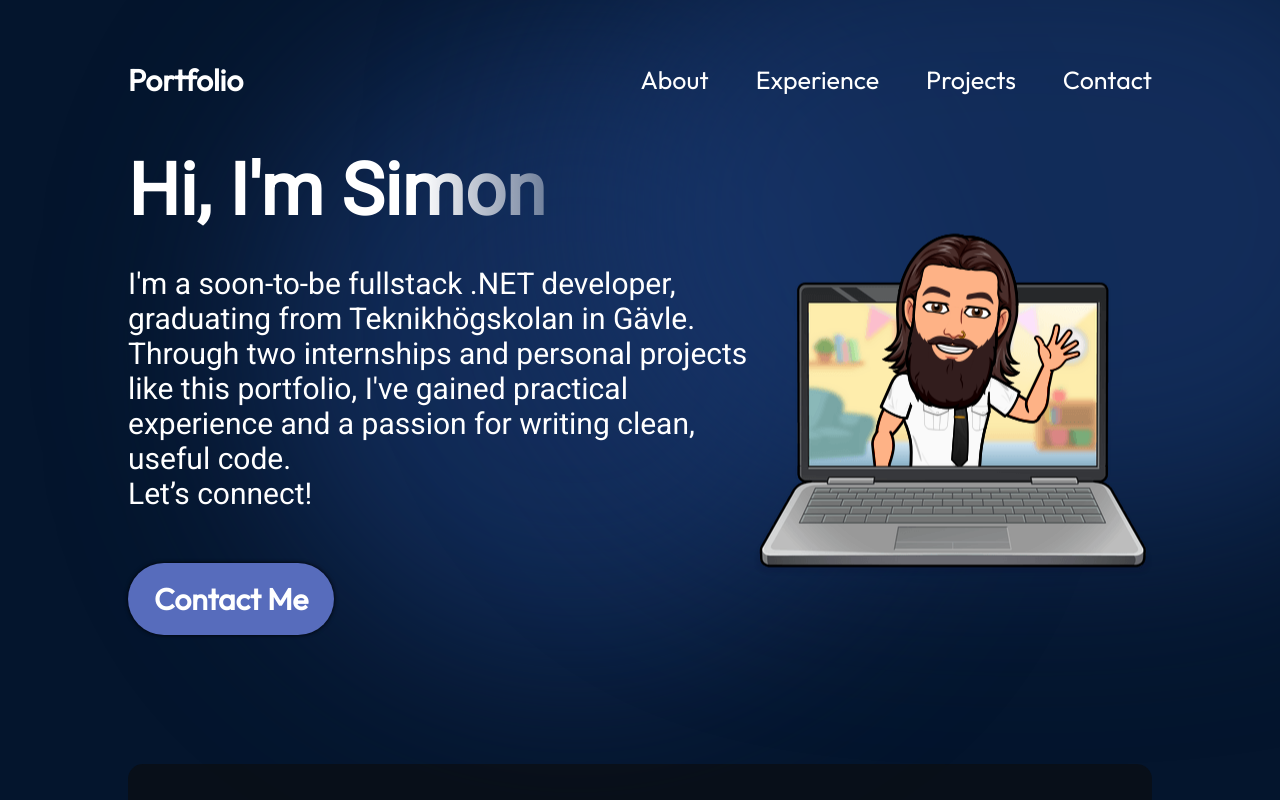
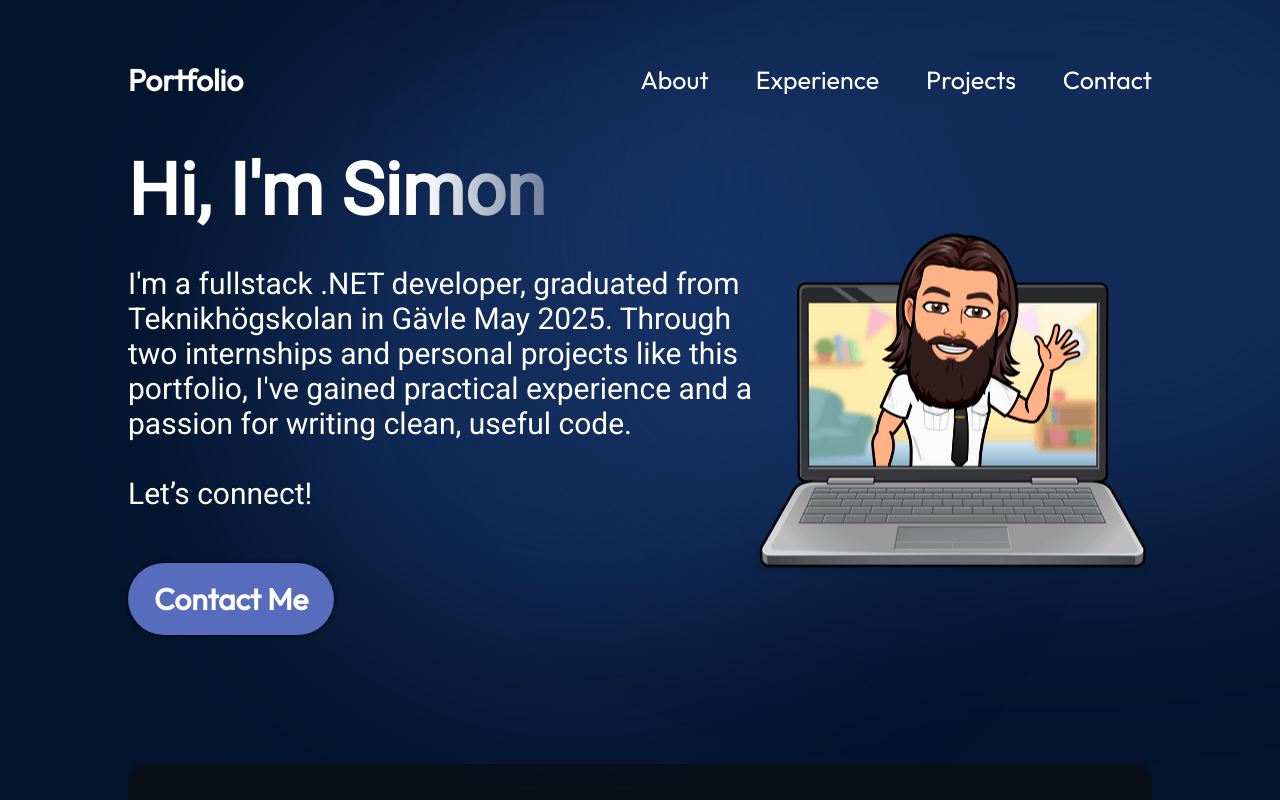
Before and after one commit to DahBoneDokkta/my-react-portfolio, a React (Vite) app: page / in a window 1280 px wide. Built offline with nearby package versions, Linux system fonts and the light colour scheme.

Commit message:
Updated intro again, changed Contact Me button to link to LinkedIn

```diff
--- a/src/components/Hero/Hero.jsx
+++ b/src/components/Hero/Hero.jsx
@@ -7,12 +7,12 @@ export const Hero = () => {
         <section className={styles.container}>
             <div className={styles.content}>
                 <h1 className={styles.title}>Hi, I'm Simon</h1>
-                <p className={styles.description}>I'm a soon-to-be fullstack .NET developer, graduating from Teknikhögskolan in Gävle.
+                <p className={styles.description}>I'm a fullstack .NET developer, graduated from Teknikhögskolan in Gävle May 2025.
                     Through two internships and personal projects like this portfolio, I've gained practical experience and a passion for writing clean, useful code.
                     <br />
-                    Let’s connect!
+                    <br />Let’s connect!
                 </p>
-                <a href="" className={styles.ContactBtn}>
+                <a href="https://www.linkedin.com/in/simon-arnar/" className={styles.ContactBtn}>
                     Contact Me</a>
             </div>
             <img src={getImageUrl("hero/meInLaptop.PNG")} alt="Hero image of me" className={styles.heroImg} />
```
